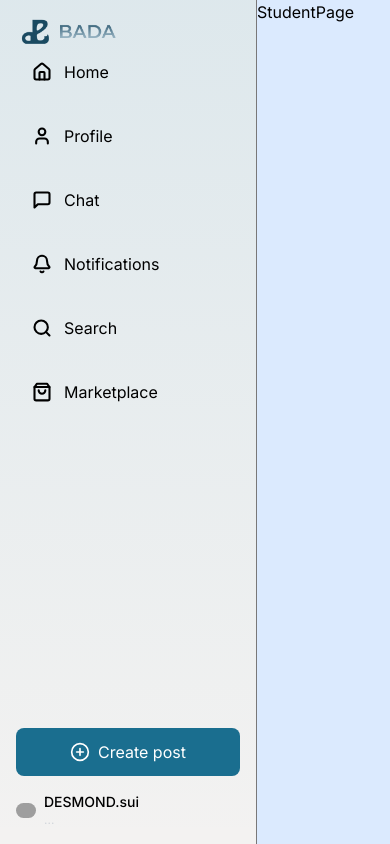
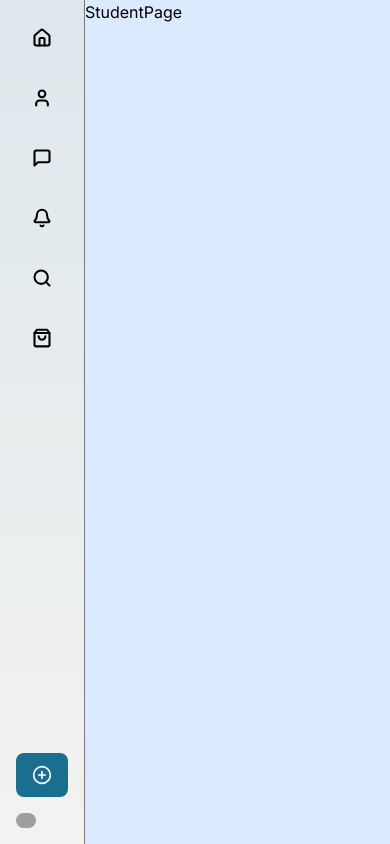
Before and after one commit to CinnamonfirJ/bada-web, a Next.js app: page /student in a window 390 px wide. Built offline with nearby package versions, Linux system fonts and the light colour scheme; grey boxes are pictures that could not be loaded.

Commit message:
modified:   app/(dashboard)/layout.tsx

```diff
--- a/app/(dashboard)/layout.tsx
+++ b/app/(dashboard)/layout.tsx
@@ -13,7 +13,7 @@ export default function DashboardLayout({
       </div> */}
       <div className='flex h-full'>
         {/* LEFT */}
-        <div className='lg:w-[24%] md:w-[10%] bg-sidebar-bg border-r border-black/50'>
+        <div className='lg:w-[24%]  bg-sidebar-bg border-r border-black/50'>
           <Menu />
         </div>
         {/* RIGHT */}
--- a/app/_components/Menu.tsx
+++ b/app/_components/Menu.tsx
@@ -26,10 +26,16 @@ const Menu = () => {
   const pathname = usePathname(); // Get the current route
 
   return (
-    <div className='flex flex-col h-screen w-64 bg-gradient-to-b from-[rgba(33,144,195,0.1)] to-[rgba(33,144,195,0)] p-4'>
+    <div className='flex flex-col h-screen bg-gradient-to-b from-[rgba(33,144,195,0.1)] to-[rgba(33,144,195,0)] p-4'>
       {/* Logo Section */}
       <div>
-        <Image src={"/assets/logo.png"} alt='logo' width={100} height={100} />
+        <Image
+          src={"/assets/logo.png"}
+          alt='logo'
+          width={100}
+          height={100}
+          className='max-sm:hidden block'
+        />
       </div>
 
       {/* Navigation Items */}
@@ -52,7 +58,7 @@ const Menu = () => {
                   : "text-[#B3E5FC]"
               }`}
             />
-            <span>{link.name}</span>
+            <span className='max-sm:hidden block'>{link.name}</span>
           </Link>
         ))}
       </div>
@@ -60,8 +66,8 @@ const Menu = () => {
       {/* Create Post Button */}
       <div className='mt-auto'>
         <button className='flex items-center justify-center w-full py-3 bg-[#1A6E8F] text-white rounded-lg hover:bg-[#184E6B] transition'>
-          <PlusCircle size={20} className='text-white mr-2' />
-          Create post
+          <PlusCircle size={20} className='text-white mr-2 max-sm:mr-0' />
+          <span className='max-sm:hidden block'>Create post</span>
         </button>
       </div>
 
@@ -74,7 +80,7 @@ const Menu = () => {
           height={20}
           className=' rounded-full mr-2'
         />
-        <div>
+        <div className='max-sm:hidden block'>
           <p className='text-sm font-medium'>DESMOND.sui</p>
           <p className='text-xs text-gray-300'>...</p>
         </div>
```
